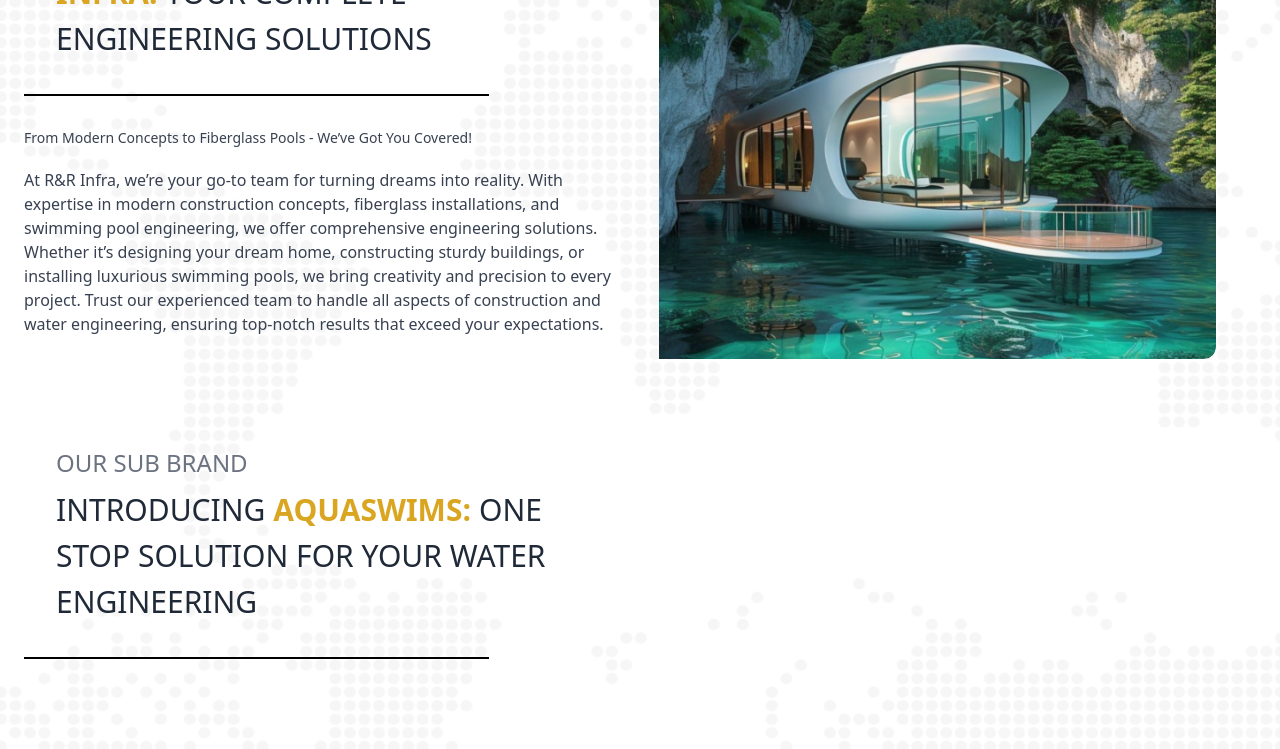
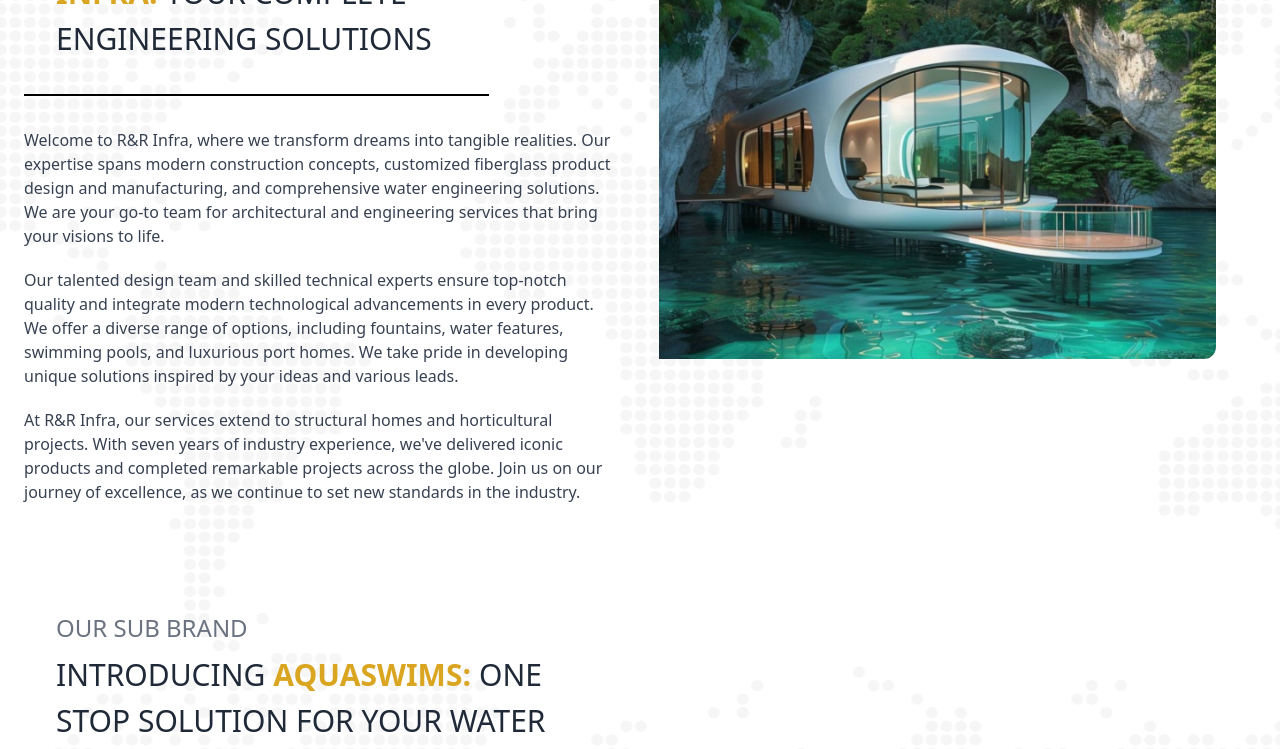
Before and after one commit to AnandhuRs619/aquaswims, a Next.js app: page / in a window 1280 px wide. Shown: the part 1020-1769 px from the top of the page. Built offline with nearby package versions, Linux system fonts and the light colour scheme.

Commit message:
content update

```diff
--- a/src/components/home/about/AboutUs.jsx
+++ b/src/components/home/about/AboutUs.jsx
@@ -1,12 +1,13 @@
-import React from 'react'
-import TitlePart from '../common/TitlePart'
-import image from '../../../../public/assets/images/AboutImg.png'
-import Image from 'next/image'
-import BGImag from '../../../../public/assets/bg-business.png'
+import React from "react";
+import TitlePart from "../common/TitlePart";
+import image from "../../../../public/assets/images/AboutImg.png";
+import Image from "next/image";
+import BGImag from "../../../../public/assets/bg-business.png";
 
 const AboutUs = () => {
   return (
-    <div className='mx-auto p-6 mb-10 '
+    <div
+      className="mx-auto p-6 mb-10 "
       // style={{ backgroundImage: `url(${BGImag.src} )` }}
     >
       <div className="flex flex-col lg:flex-row mt-20">
@@ -19,11 +20,28 @@ const AboutUs = () => {
             left={true}
           />
           <div data-aos="fade-up-right">
-       <p className="text-sm text-gray-700 my-5">
-          From Modern Concepts to Fiberglass Pools - We’ve Got You Covered!
+            <p className="text-base text-gray-700 my-5">
+              Welcome to R&R Infra, where we transform dreams into tangible
+              realities. Our expertise spans modern construction concepts,
+              customized fiberglass product design and manufacturing, and
+              comprehensive water engineering solutions. We are your go-to team
+              for architectural and engineering services that bring your visions
+              to life.
             </p>
-        <p className="text-base text-gray-700">
-          At R&R Infra, we’re your go-to team for turning dreams into reality. With expertise in modern construction concepts, fiberglass installations, and swimming pool engineering, we offer comprehensive engineering solutions. Whether it’s designing your dream home, constructing sturdy buildings, or installing luxurious swimming pools, we bring creativity and precision to every project. Trust our experienced team to handle all aspects of construction and water engineering, ensuring top-notch results that exceed your expectations.
+            <p className="text-base text-gray-700 my-5">
+              Our talented design team and skilled technical experts ensure
+              top-notch quality and integrate modern technological advancements
+              in every product. We offer a diverse range of options, including
+              fountains, water features, swimming pools, and luxurious port
+              homes. We take pride in developing unique solutions inspired by
+              your ideas and various leads.
+            </p>
+            <p className="text-base text-gray-700 my-5">
+              At R&R Infra, our services extend to structural homes and
+              horticultural projects. With seven years of industry experience,
+              we've delivered iconic products and completed remarkable projects
+              across the globe. Join us on our journey of excellence, as we
+              continue to set new standards in the industry.
             </p>
           </div>
         </div>
@@ -31,17 +49,16 @@ const AboutUs = () => {
         <div className="lg:w-1/2 mt-10 lg:mt-0 lg:ml-10 flex justify-end pr-10">
           <div className="rounded-r-xl overflow-hidden" data-aos="fade-up-left">
             <Image
-            src= {image}
+              src={image}
               alt="R&R Infra Project"
               height={400}
               className="object-cover rounded-r-xl w-full"
             />
           </div>
         </div>
-
       </div>
     </div>
-  )
-}
+  );
+};
 
-export default AboutUs
+export default AboutUs;
--- a/src/components/home/contact-us/ContactCard.jsx
+++ b/src/components/home/contact-us/ContactCard.jsx
@@ -2,7 +2,7 @@ import Link from "next/link";
 import React from "react";
 import { BsThreeDots } from "react-icons/bs";
 
-const ContactCard = ({ icon, title, subtitle,link }) => {
+const ContactCard = ({ icon, title, subtitle, link, numbers = [] }) => {
   return (
     <div
       className="bg-white shadow-2xl rounded-lg p-6 w-full max-w-xs flex flex-col items-center justify-center
@@ -14,14 +14,26 @@ const ContactCard = ({ icon, title, subtitle,link }) => {
       >
         {icon}
       </div>
+
       <Link href={link || "#"} passHref>
-      {/* Title and Subtitle */}
         <h3 className="text-xl font-bold mb-2 text-center">{title}</h3>
+      </Link>
+
+      {numbers.length > 0 ? (
+        <div className="mb-2">
+          {numbers.map((item, index) => (
+            <p key={index} className="text-gray-700 text-center">
+              <span className="font-semibold">{item.country}:</span> {item.number}
+            </p>
+          ))}
+        </div>
+      ) : (
         <p className="text-gray-500 text-center">{subtitle}</p>
+      )}
+
       <div className="flex items-center justify-center text-3xl text-gray-500 my-4">
         <BsThreeDots />
       </div>
-    </Link>
     </div>
   );
 };
--- a/src/components/home/contact-us/ContactUs.jsx
+++ b/src/components/home/contact-us/ContactUs.jsx
@@ -9,9 +9,13 @@ import {
   MdChat,
 } from "react-icons/md";
 import ContactCard from "./ContactCard";
-import { FaFacebookSquare, FaInstagram, FaQrcode } from "react-icons/fa";
+import { FaFacebookSquare, FaInstagram, } from "react-icons/fa";
 import CountryContacts from "./CountryContacts";
-
+const phoneNumbers = [
+  { country: "USA", number: "+12818817650" },
+  { country: "UK", number: "++447721688478" },
+  { country: "KENYA", number: "+254705133234" },
+];
 const ContactUs = () => {
   return (
     <div className="mx-auto p-6 mb-10">
@@ -23,10 +27,10 @@ const ContactUs = () => {
       />
       {/* Cards Section */}
       <div className="flex flex-wrap justify-center gap-8 mt-10">
-        <ContactCard
+      <ContactCard
           icon={<MdPhone />}
           title="+91 8156881818"
-          link={""}
+          numbers={phoneNumbers}
           subtitle="Mon-Fri 8.30am-5.30pm"
         />
         <ContactCard
@@ -42,20 +46,20 @@ const ContactUs = () => {
           subtitle="Follow us on Instagram"
         />
         <ContactCard
-          icon={<FaQrcode />}
-          title="QR Code"
+          icon={<MdEmail />}
+          title="Mail"
           link={""}
           subtitle="Add Friend with QR Code"
         />
       </div>
       {/* Contact Information Section */}
-      <div className="mt-16 border-b-2 py-10">
+      <div className="mt-16 bg-white shadow-md rounded-md border py-10">
         <h2 className="text-center text-lg font-semibold mb-8 uppercase">
           We Engineer the Future...
         </h2>
-        <p className="text-center text-blue-700 text-lg font-bold underline mb-4">
+        {/* <p className="text-center text-blue-700 text-lg font-bold underline mb-4">
           <a href="mailto:info@aquaswims.com">INFO@AQUASWIMS.COM</a>
-        </p>
+        </p> */}
 
         {/* Country Contacts Component */}
         <CountryContacts />
```
Lines whose indentation alone changed are shown as unchanged.
